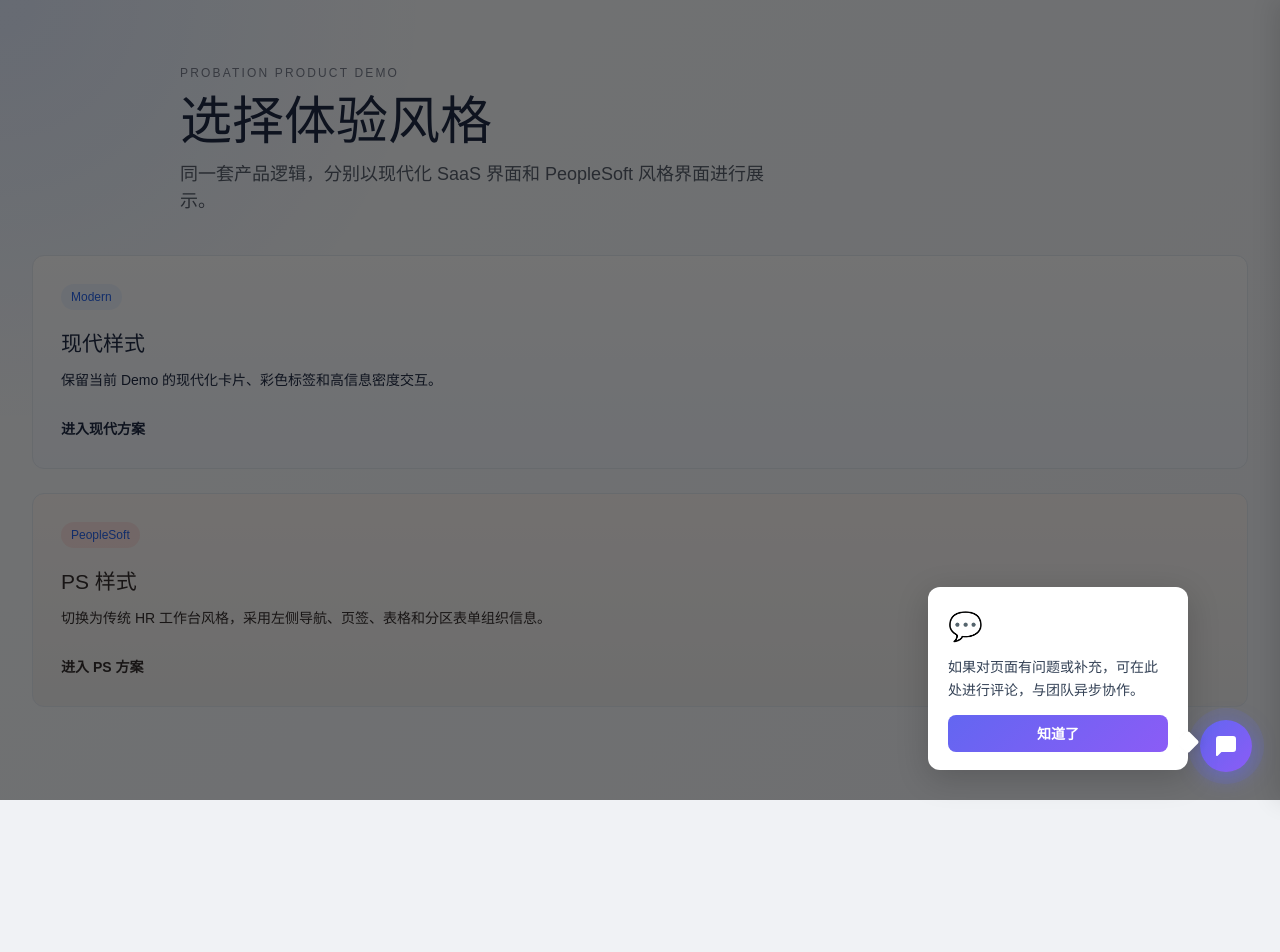
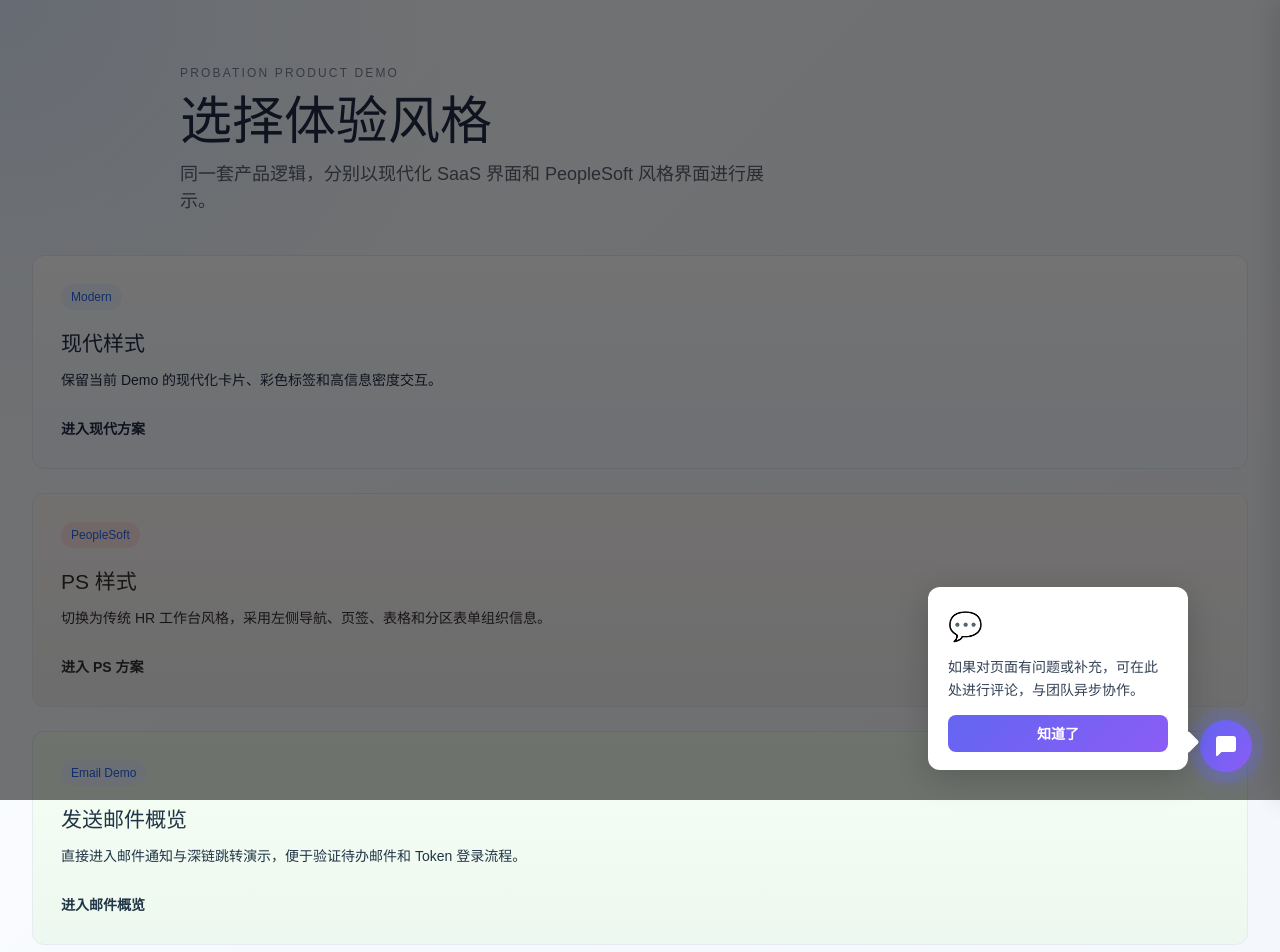
Before and after one commit to sleevesun/probation, a Vue app: page / in a window 1280 px wide. Shown: the top 952 px of the page. Before the commit the page ends 800 px from the top, so only its background shows below. Built offline with nearby package versions, Linux system fonts and the light colour scheme; no server answers; the database is empty.

Commit message:
feat: PS页面添加返回首页能力

```diff
--- a/src/layouts/MainLayout.vue
+++ b/src/layouts/MainLayout.vue
@@ -121,7 +121,7 @@ const handleRoleChange = ({ key }: { key: string }) => {
 };
 
 const goHome = () => {
-  window.location.href = '/dashboard';
+  router.push('/');
 };
 </script>
 
--- a/src/layouts/PSLayout.vue
+++ b/src/layouts/PSLayout.vue
@@ -53,9 +53,11 @@
 
       <main class="ps-layout__main">
         <div class="ps-layout__crumbs">
-          <span v-for="(crumb, index) in breadcrumbs" :key="crumb + index" class="ps-layout__crumb">
+          <span class="ps-layout__crumb ps-layout__crumb--link" @click="goHome">首页</span>
+          <span class="ps-layout__crumb-sep">/</span>
+          <span v-for="(crumb, index) in breadcrumbs.slice(1)" :key="crumb + index" class="ps-layout__crumb">
             <span>{{ crumb }}</span>
-            <span v-if="index < breadcrumbs.length - 1" class="ps-layout__crumb-sep">/</span>
+            <span v-if="index < breadcrumbs.length - 2" class="ps-layout__crumb-sep">/</span>
           </span>
         </div>
 
@@ -152,4 +154,8 @@ function handleRoleChange(nextRole: RoleKey) {
   if (nextRole === 'HRBP') router.push('/hrbp/panorama')
   if (nextRole === 'Approver') router.push('/approver/center')
 }
+
+function goHome() {
+  window.location.href = '/dashboard'
+}
 </script>
--- a/src/style.css
+++ b/src/style.css
@@ -111,7 +111,7 @@ body {
 
 .theme-picker__choices {
   display: grid;
-  grid-template-columns: repeat(2, minmax(280px, 420px));
+  grid-template-columns: repeat(auto-fit, minmax(280px, 420px));
   gap: 24px;
   justify-content: center;
 }
@@ -138,6 +138,11 @@ body {
 .theme-picker__card--ps {
   background: linear-gradient(180deg, #fffaf8 0%, #f2f2f2 100%);
   color: #352f2f;
+}
+
+.theme-picker__card--email {
+  background: linear-gradient(180deg, #f6fff3 0%, #edf8f0 100%);
+  color: #213547;
 }
 
 .theme-picker__badge {
@@ -319,6 +324,15 @@ body {
   margin-bottom: 14px;
   color: var(--ps-muted);
   font-size: 12px;
+}
+
+.ps-layout__crumb--link {
+  color: var(--ps-link-blue);
+  cursor: pointer;
+}
+
+.ps-layout__crumb--link:hover {
+  text-decoration: underline;
 }
 
 .ps-layout__crumb-sep {
--- a/src/views/ThemePicker.vue
+++ b/src/views/ThemePicker.vue
@@ -20,6 +20,13 @@
         <p>切换为传统 HR 工作台风格，采用左侧导航、页签、表格和分区表单组织信息。</p>
         <span class="theme-picker__action">进入 PS 方案</span>
       </button>
+
+      <button class="theme-picker__card theme-picker__card--email" @click="openEmailDemo">
+        <span class="theme-picker__badge">Email Demo</span>
+        <h2>发送邮件概览</h2>
+        <p>直接进入邮件通知与深链跳转演示，便于验证待办邮件和 Token 登录流程。</p>
+        <span class="theme-picker__action">进入邮件概览</span>
+      </button>
     </div>
   </div>
 </template>
@@ -35,4 +42,11 @@ function enterTheme(theme: DemoTheme) {
   themeStore.setTheme(theme)
   router.push('/dashboard')
 }
+
+function openEmailDemo() {
+  if (!themeStore.theme) {
+    themeStore.setTheme('modern')
+  }
+  router.push('/email-demo')
+}
 </script>
```
